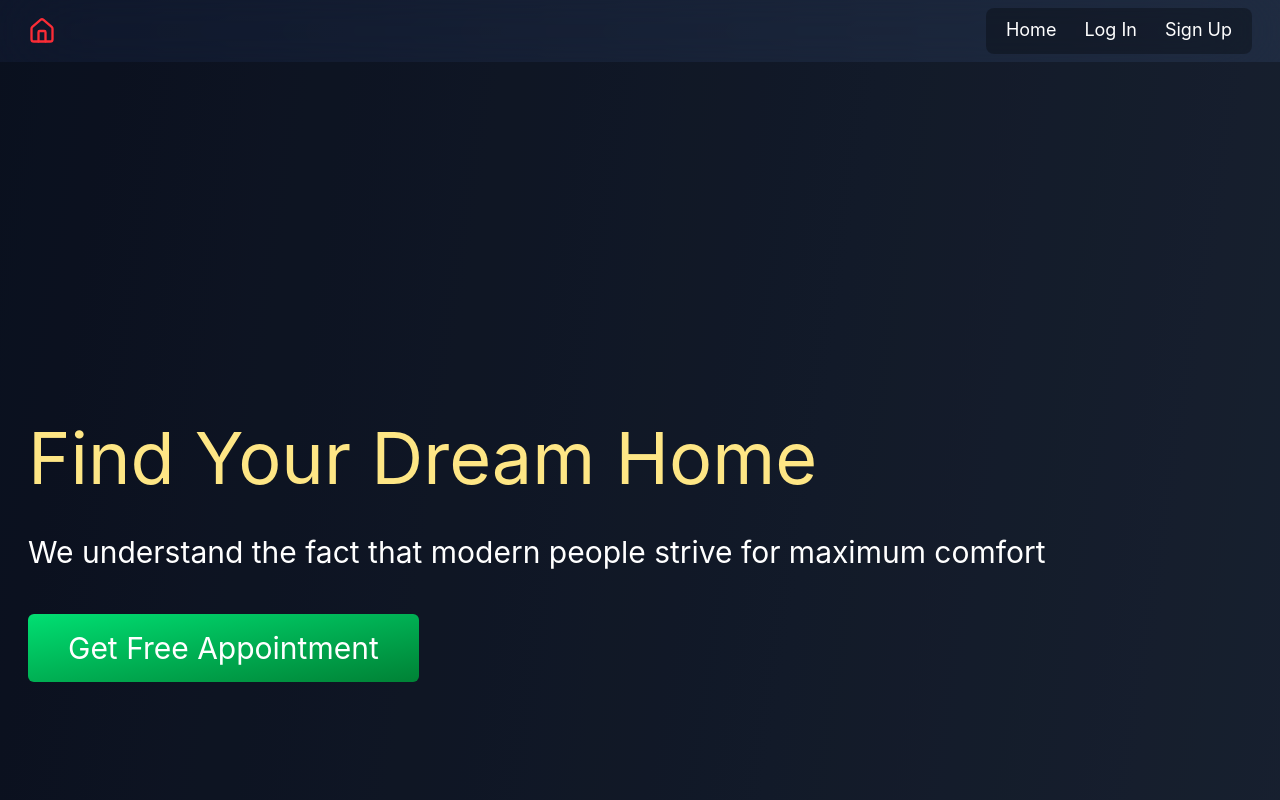
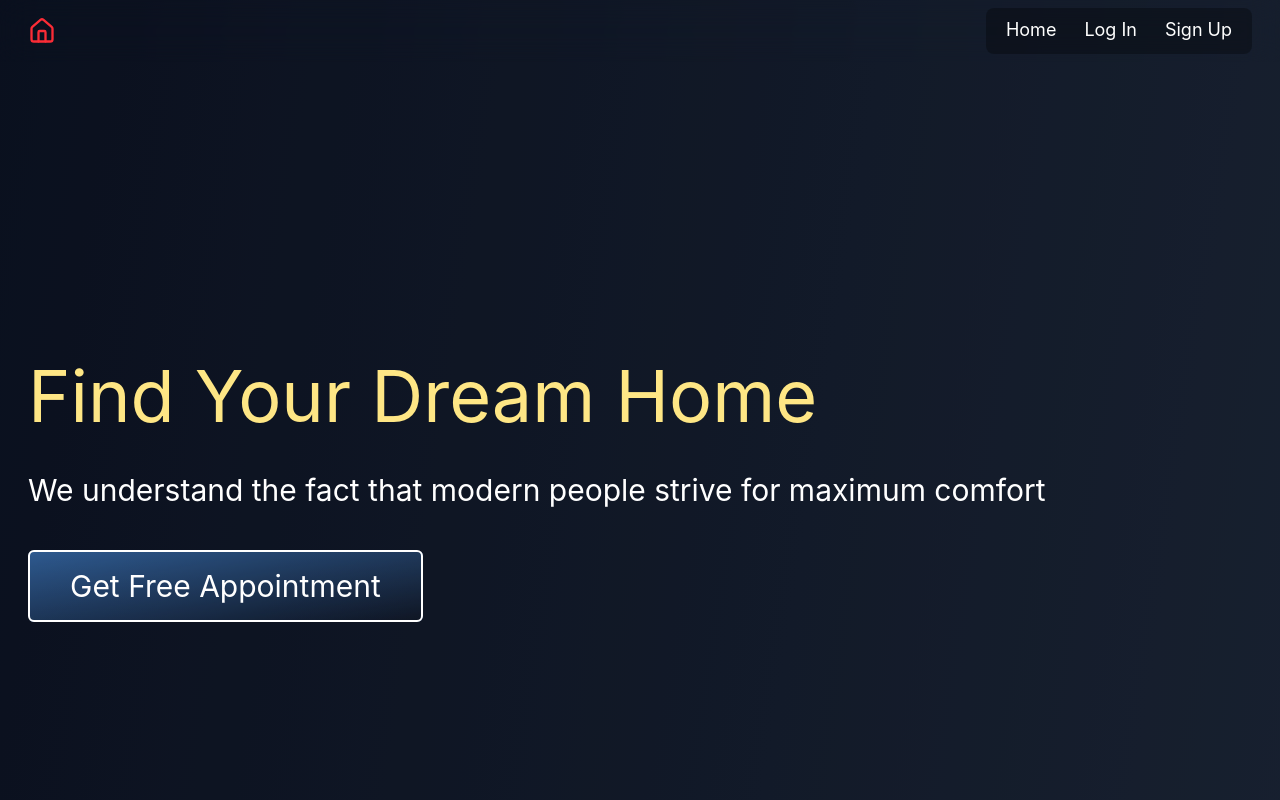
Before and after one commit to acquah-forever/my-realEstate, a React (Vite) app: page / in a window 1280 px wide. Shown: the top 800 px of the page. Built offline with nearby package versions, Linux system fonts and the light colour scheme; grey boxes are pictures that could not be loaded.

Commit message:
added pt-20 to showcased details

```diff
--- a/src/components/Hero.jsx
+++ b/src/components/Hero.jsx
@@ -13,7 +13,7 @@ const Hero = () => {
         <h1 className='text-5xl sm:text-6xl text-center sm:text-left md:text-7xl text-amber-200'>Find Your Dream Home</h1>
         <h2 className='text-2xl text-center sm:text-left sm:text-3xl text-white'>We understand the fact that modern people strive for maximum comfort</h2>
         <div className='mt-15 w-fit mx-auto sm:mx-0 hover:scale-110 transition-all ease-in-out duration-300'>
-          <HashLink to='/#form' className="relative z-10 mt-10 text-white bg-linear-to-br from-green-400 to-green-700 px-5 sm:px-7 md:px-10 py-4 rounded-md text-xl sm:text-2xl md:text-3xl">Get Free Appointment</HashLink>
+          <HashLink to='/#form' className="border-2 relative z-10 mt-10 text-white bg-linear-to-br from-blue-400/50 px-5 sm:px-7 md:px-10 py-4 rounded-md text-xl sm:text-2xl md:text-3xl">Get Free Appointment</HashLink>
         </div>
       </div>
 
--- a/src/components/NavBar.jsx
+++ b/src/components/NavBar.jsx
@@ -24,7 +24,7 @@ const NavBar = () => {
 
   return (
     <>
-      <div className='px-7 py-2 backdrop-blur-2xl  top-0 left-0 sticky w-full z-70 flex justify-between items-center '>
+      <div className='px-7 py-2 backdrop-blur-lg top-0 left-0 fixed w-full z-70 flex justify-between items-center '>
         <NavLink to='/#hero'>
           <li className='text-red-500 flex items-center space-x-1'>
             <House className='w-7 h-7' />
--- a/src/components/ShowcaseDetails.jsx
+++ b/src/components/ShowcaseDetails.jsx
@@ -27,7 +27,7 @@ const ShowcaseDetails = () => {
     }
 
     return (
-        <div className=''>
+        <div className='text-white pt-20'>
             <h1>{showCase.title}</h1>
 
         </div>
```
